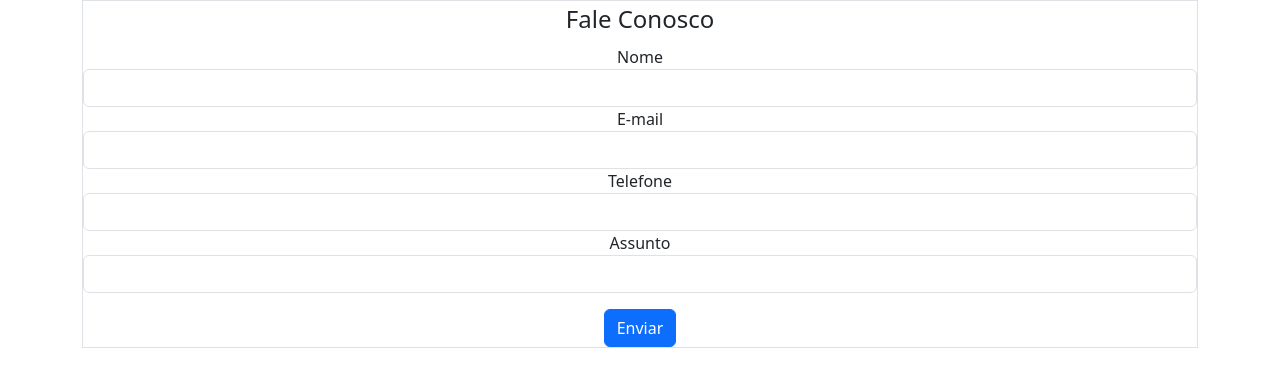
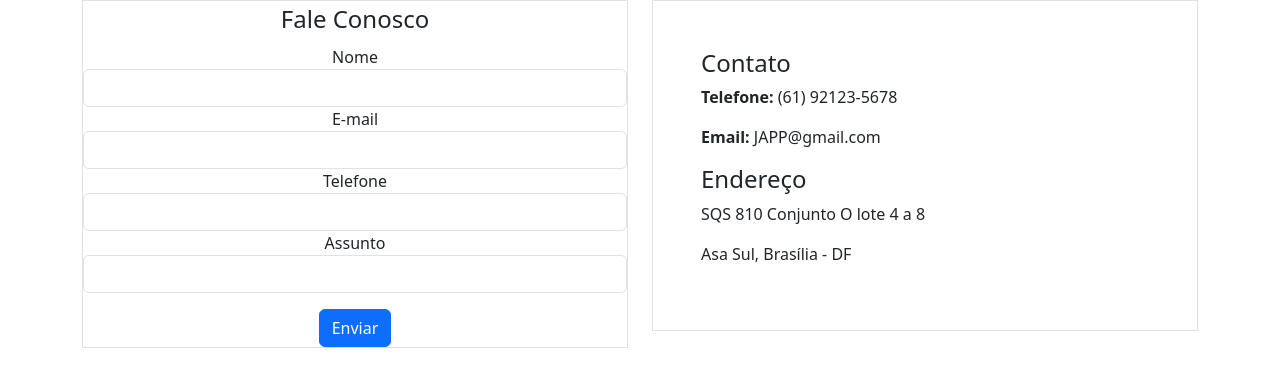
Before and after one commit to opatilo-cruvel/Projeto-Clinica-2.0, a Flask app: page /contato in a window 1280 px wide. Shown: the part 117-504 px from the top of the page. Run offline with Flask 3, Linux system fonts and the light colour scheme.

Commit message:
public codigo form funcionando

```diff
--- a/clinica/forms.py
+++ b/clinica/forms.py
@@ -102,6 +102,6 @@ class FormAgendamentoPaciente(FlaskForm):
 class FormFaleConosco(FlaskForm):
     nome = StringField('Nome', validators=[DataRequired(), length(1,40)])
     email = StringField('E-mail', validators=[DataRequired(), Email()])
-    telefone = TelField('Telefone', validators=[DataRequired(), length(10, 15,) ,Regexp(r'^\d+$')])
+    telefone = StringField('Telefone', validators=[DataRequired(), length(10, 15,) , Regexp(r'^\d+$', message="O telefone deve conter apenas números.")])
     assunto = StringField('Assunto', validators=[DataRequired(), length(1, 400)])
     botao_submit_contato = SubmitField ('Enviar')
--- a/clinica/routes.py
+++ b/clinica/routes.py
@@ -1,7 +1,7 @@
 from flask import  render_template, url_for, request, flash, redirect, session
 from clinica import app, database, bcrypt
 from clinica.forms import FormCriarContaPaciente, FormLoginPaciente, FormLoginMedico, FormLoginAdm, FormCriarContaMedico, FormFaleConosco
-from clinica.models import Paciente, Medico, Adm
+from clinica.models import Paciente, Medico, Adm, Contato
 from flask_login import login_user, logout_user, current_user, login_required
 
 @app.route('/')
@@ -12,6 +12,9 @@ def landingpage():
 def contato():
     formfaleconosco = FormFaleConosco()
     if formfaleconosco.validate_on_submit() and 'botao_submit_contato' in request.form:
+        contato = Contato(nome=formfaleconosco.nome.data, email=formfaleconosco.email.data, telefone=formfaleconosco.telefone.data, assunto=formfaleconosco.assunto.data)
+        database.session.add(contato)
+        database.session.commit()
         flash('Mensagem enviada com sucesso', 'alert-success')
         return redirect(url_for('landingpage'))
 
--- a/clinica/templates/contato.html
+++ b/clinica/templates/contato.html
@@ -11,14 +11,38 @@
                     <div class="form-group">
                         {{ formfaleconosco.nome.label(class="form-control-label") }}
                         {{ formfaleconosco.nome(class="form-control") }}
+
                     </div>
                     <div class="form-group">
                         {{ formfaleconosco.email.label(class="form-control-label") }}
-                        {{ formfaleconosco.email(class="form-control") }}
+
+                        {% if formfaleconosco.email.errors %}
+                            {{ formfaleconosco.email(class="form-control is-invalid") }}
+                        <div class="invalid-feedback">
+                            {% for erro in formfaleconosco.email.errors %}
+                                {{ erro }}
+                            {% endfor %}
+                        </div>
+                        {% else %}
+                            {{ formfaleconosco.email(class="form-control") }}
+                        {% endif %}
+
+
                     </div>
                     <div class="form-group">
                         {{ formfaleconosco.telefone.label(class="form-control-label") }}
+
+                        {% if formfaleconosco.telefone.errors %}
+                        {{ formfaleconosco.telefone(class="form-control is-invalid") }}
+                    <div class="invalid-feedback">
+                        {% for erro in formfaleconosco.telefone.errors %}
+                            {{ erro }}
+                        {% endfor %}
+                    </div>
+                    {% else %}
                         {{ formfaleconosco.telefone(class="form-control") }}
+                    {% endif %}
+
                     </div>
                     <div class="form-group">
                         {{ formfaleconosco.assunto.label(class="form-control-label") }}
@@ -28,6 +52,17 @@
                 {{ formfaleconosco.botao_submit_contato(class="btn btn-primary mt-3") }}
             </form>
         </div>
+    <div class="col-md-6">
+        <div class="contact-info border p-5">
+            <h4>Contato</h4>
+            <p><strong>Telefone:</strong> (61) 92123-5678</p>
+            <p><strong>Email:</strong> JAPP@gmail.com</p>
+            <h4>Endereço</h4>
+            <p>SQS 810 Conjunto O lote 4 a 8</p>
+            <p>Asa Sul, Brasília - DF</p>
+        </div>
     </div>
 </div>
+</div>
+</div>
 {% endblock %}
```
Also changed, not shown: clinica/models.py (+7 -1 lines).
